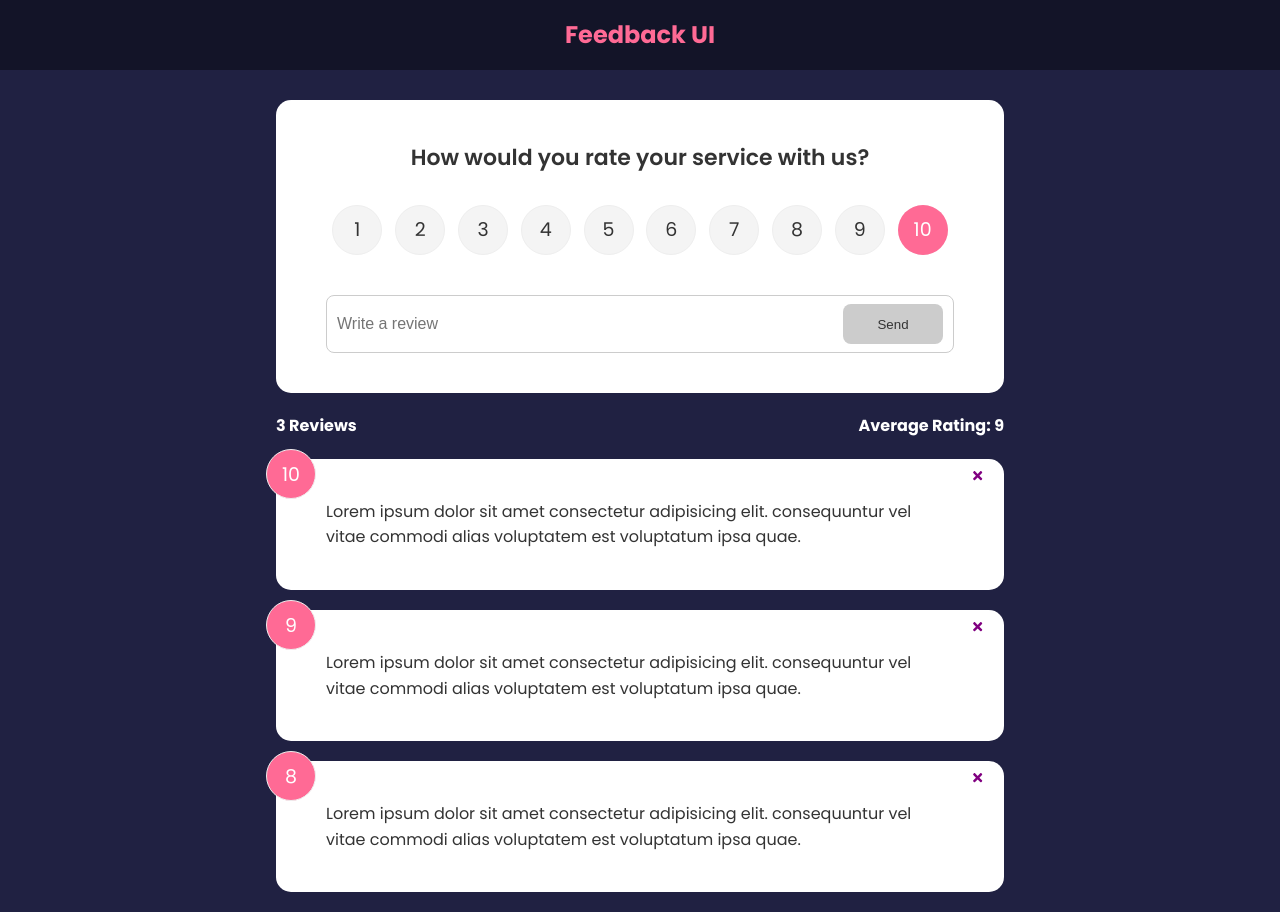
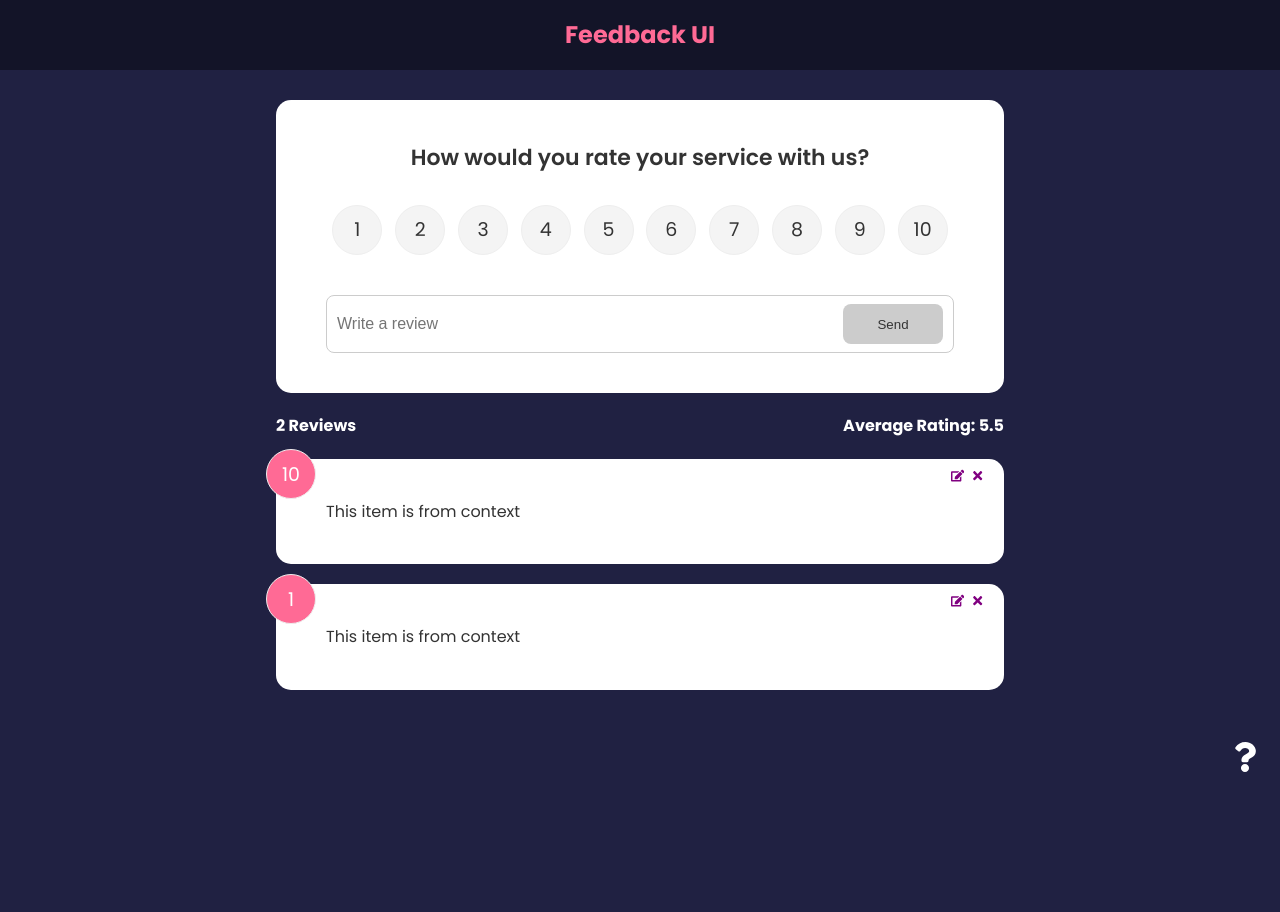
Before and after one commit to riskinputra/feedback-app, a React (Create React App) app: page / in a window 1280 px wide. After the commit the page ends 800 px from the top, so only its background shows below. Built offline with nearby package versions, Linux system fonts and the light colour scheme.

Commit message:
Update feedback item

```diff
--- a/src/App.js
+++ b/src/App.js
@@ -1,4 +1,4 @@
-import { v4 as uuidv4 } from "uuid";
+
 import { BrowserRouter as Router, Route, Routes } from "react-router-dom";
 
 import Header from "./components/Header";
@@ -6,43 +6,36 @@
 import FeedbackForm from "./components/FeedbackForm";
 import FeedbackStats from "./components/FeedbackStats";
 
+import AboutIconLink from './components/AboutIconLink'
 import AboutPage from "./pages/AboutPage";
 
-import FeedbackData from "./data/FeedbackData";
+import {FeedbackProvider} from './context/FeedbackContext'
 
-import { useState } from "react";
 
 function App() {
-  const [feedback, setFeedback] = useState(FeedbackData);
-  const deleteFeedback = (id) => {
-    if (window.confirm("Are you sure want to delete?")) {
-      setFeedback(feedback.filter((item) => item.id !== id));
-    }
-  };
-
-  const addFeedback = (newFeedback) => {
-    newFeedback.id = uuidv4();
-    setFeedback([newFeedback, ...feedback]);
-  };
 
   return (
+    <FeedbackProvider>
       <Router>
         <Header />
         <div className="container">
           <Routes>
             <Route exact path="/" element={
               <>
-              <FeedbackForm handleAdd={addFeedback} />
-              <FeedbackStats feedback={feedback} />
-              <FeedbackList feedback={feedback} handleDelete={deleteFeedback} />
+                <FeedbackForm />
+                <FeedbackStats />
+                <FeedbackList />
               </>
             }>
             </Route>
 
             <Route path="/about" element={<AboutPage/>} />
           </Routes>
+
+          <AboutIconLink />
         </div>
       </Router>
+    </FeedbackProvider>
   );
 }
 
--- /dev/null
+++ b/src/components/AboutIconLink.jsx
@@ -0,0 +1,14 @@
+import { FaQuestion } from 'react-icons/fa'
+import { Link } from 'react-router-dom'
+
+function AboutIconLink() {
+  return (
+    <div className='about-link'>
+      <Link to="/about">
+        <FaQuestion size={30} />
+      </Link>
+    </div>
+  )
+}
+
+export default AboutIconLink
--- a/src/components/FeedbackForm.jsx
+++ b/src/components/FeedbackForm.jsx
@@ -1,13 +1,25 @@
-import { useState } from "react";
+import { useState, useContext, useEffect } from "react";
 import Card from "./shared/Card";
 import Button from "./shared/Button";
 import RatingSelect from './RatingSelect'
 
-function FeedbackForm({ handleAdd }) {
+import FeedbackContext from "../context/FeedbackContext";
+
+function FeedbackForm() {
   const [text, setText] = useState("");
   const [btnDisabled, setBtnDisabled] = useState(true);
   const [rating, setRating] = useState(10);
   const [message, setMessage] = useState("");
+
+  const { addFeedback, feedbackEdit, updateFeedback } = useContext(FeedbackContext)
+
+  useEffect(() => {
+    if (feedbackEdit.edit) {
+      setBtnDisabled(false)
+      setText(feedbackEdit.item.text)
+      setRating(feedbackEdit.item.rating)
+    }
+  }, [feedbackEdit])
 
   const handleTextChange = (e) => {
     if (text === '') {
@@ -30,7 +42,11 @@
         text, rating
       }
 
-      handleAdd(newFeedback)
+      if (feedbackEdit.edit) {
+        updateFeedback(feedbackEdit.item.id, newFeedback)
+      } else {
+        addFeedback(newFeedback)
+      }
       setText('')
     }
 
--- a/src/components/FeedbackItem.jsx
+++ b/src/components/FeedbackItem.jsx
@@ -1,16 +1,23 @@
-import { FaTimes } from 'react-icons/fa'
+import { useContext } from 'react'
+import { FaTimes, FaEdit } from 'react-icons/fa'
 import PropTypes from 'prop-types'
 
 import Card from './shared/Card'
 
-function FeedbackItem({ item, handleDelete }) {
+import FeedbackContext from '../context/FeedbackContext'
+
+function FeedbackItem({ item }) {
+  const {deleteFeedback, editFeedback} = useContext(FeedbackContext)
   return (
     <Card>
       <div className="num-display">
         {item.rating}
       </div>
-      <button className='close' onClick={() => handleDelete(item.id)}>
+      <button className='close' onClick={() => deleteFeedback(item.id)}>
         <FaTimes color='purple' />
+      </button>
+      <button className="edit" onClick={() => editFeedback(item)}>
+        <FaEdit color='purple' />
       </button>
       <div className="text-display">
         {item.text}
--- a/src/components/FeedbackList.jsx
+++ b/src/components/FeedbackList.jsx
@@ -1,9 +1,11 @@
-import PropTypes from 'prop-types'
 import { motion, AnimatePresence } from 'framer-motion'
+import { useContext } from 'react'
 
 import FeedbackItem from './FeedbackItem'
+import FeedbackContext from '../context/FeedbackContext'
 
-function FeedbackList({ feedback, handleDelete }) {
+function FeedbackList() {
+  const {feedback} = useContext(FeedbackContext)
   if (!feedback || !feedback.length) {
     return <p>No Feedback Yet</p>
   }
@@ -19,7 +21,7 @@
               animate={{ opacity: 1 }}
               exit={{ opacity: 0 }}
             >
-              <FeedbackItem key={item.id} item={item} handleDelete={(id) => handleDelete(id)} />
+              <FeedbackItem key={item.id} item={item} />
             </motion.div>
           ))}
         </AnimatePresence>
@@ -35,15 +37,4 @@
     // </div>
   )
 }
-
-FeedbackList.propTypes = {
-  feedback: PropTypes.arrayOf(
-    PropTypes.shape({
-      id: PropTypes.number.isRequired,
-      text: PropTypes.string.isRequired,
-      rating: PropTypes.number.isRequired
-    })
-  )
-}
-
 export default FeedbackList
--- a/src/components/FeedbackStats.jsx
+++ b/src/components/FeedbackStats.jsx
@@ -1,6 +1,8 @@
-import PropTypes from 'prop-types'
+import { useContext } from 'react'
+import FeedbackContext from '../context/FeedbackContext'
 
-function FeedbackStats({feedback}) {
+function FeedbackStats() {
+  const {feedback} = useContext(FeedbackContext)
   let average = feedback.reduce((acc, cur) => {
     return acc + cur.rating
   }, 0) / feedback.length
@@ -14,8 +16,4 @@
   )
 }
 
-FeedbackStats.propTypes = {
-  feedback: PropTypes.array.isRequired
-}
-
 export default FeedbackStats
--- a/src/components/RatingSelect.jsx
+++ b/src/components/RatingSelect.jsx
@@ -1,7 +1,13 @@
-import { useState } from "react"
+import { useState, useContext, useEffect } from "react"
+import FeedbackContext from '../context/FeedbackContext'
 
 function RatingSelect({ select }) {
   const [selected, setSelected] = useState(10)
+  const { feedbackEdit } = useContext(FeedbackContext)
+
+  useEffect(() => {
+    setSelected(feedbackEdit.item.rating)
+  }, [feedbackEdit])
 
   const handleChange = (e) => {
     setSelected(+e.currentTarget.value)
--- /dev/null
+++ b/src/context/FeedbackContext.js
@@ -0,0 +1,58 @@
+import { v4 as uuidv4 } from "uuid";
+import { createContext, useState } from "react";
+
+const FeedbackContext = createContext();
+
+export const FeedbackProvider = ({ children }) => {
+  const [feedback, setFeedback] = useState([
+    {
+      id: 1,
+      text: "This item is from context",
+      rating: 10,
+    },
+    {
+      id: 2,
+      text: "This item is from context",
+      rating: 1,
+    },
+  ]);
+
+  const [feedbackEdit, setFeedbackEdit] = useState({
+    item: {},
+    edit: false,
+  });
+
+  const addFeedback = (newFeedback) => {
+    newFeedback.id = uuidv4();
+    setFeedback([newFeedback, ...feedback]);
+  };
+
+  const deleteFeedback = (id) => {
+    if (window.confirm("Are you sure you want ro delete?")) {
+      setFeedback(feedback.filter((item) => item.id !== id));
+    }
+  };
+
+  const updateFeedback = (id, updItem) => {
+    setFeedback(
+      feedback.map((item) => item.id === id ? { ...item, ...updItem } : item)
+    )
+  }
+
+  const editFeedback = (item) => {
+    setFeedbackEdit({
+      item,
+      edit: true,
+    });
+  };
+
+  return (
+    <FeedbackContext.Provider
+      value={{ feedback, deleteFeedback, addFeedback, editFeedback, feedbackEdit, updateFeedback }}
+    >
+      {children}
+    </FeedbackContext.Provider>
+  );
+};
+
+export default FeedbackContext;
--- a/src/pages/AboutPage.jsx
+++ b/src/pages/AboutPage.jsx
@@ -1,3 +1,5 @@
+import { Link } from 'react-router-dom'
+
 import Card from '../components/shared/Card'
 
 function AboutPage() {
@@ -9,7 +11,7 @@
         <p>Version 1.0.0</p>
 
         <p>
-          <a href="/">Back To Home</a>
+          <Link to="/">Back To Home</Link>
         </p>
       </div>
     </Card>
```
Lines whose indentation alone changed are shown as unchanged.
